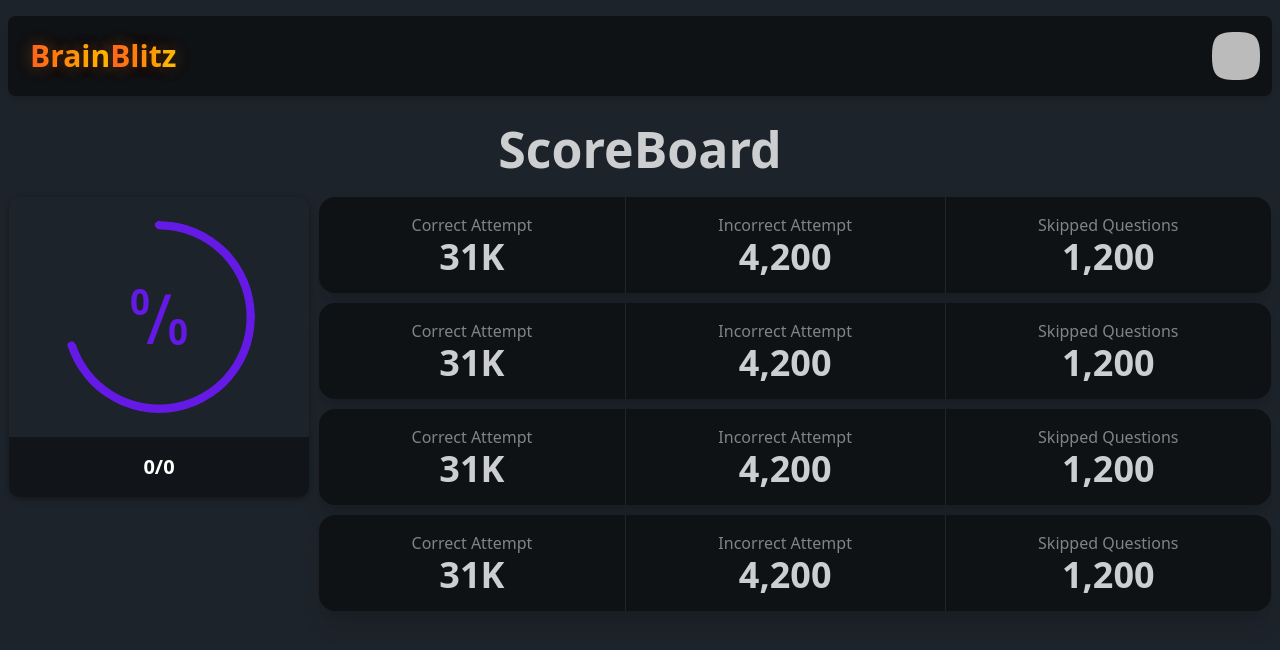
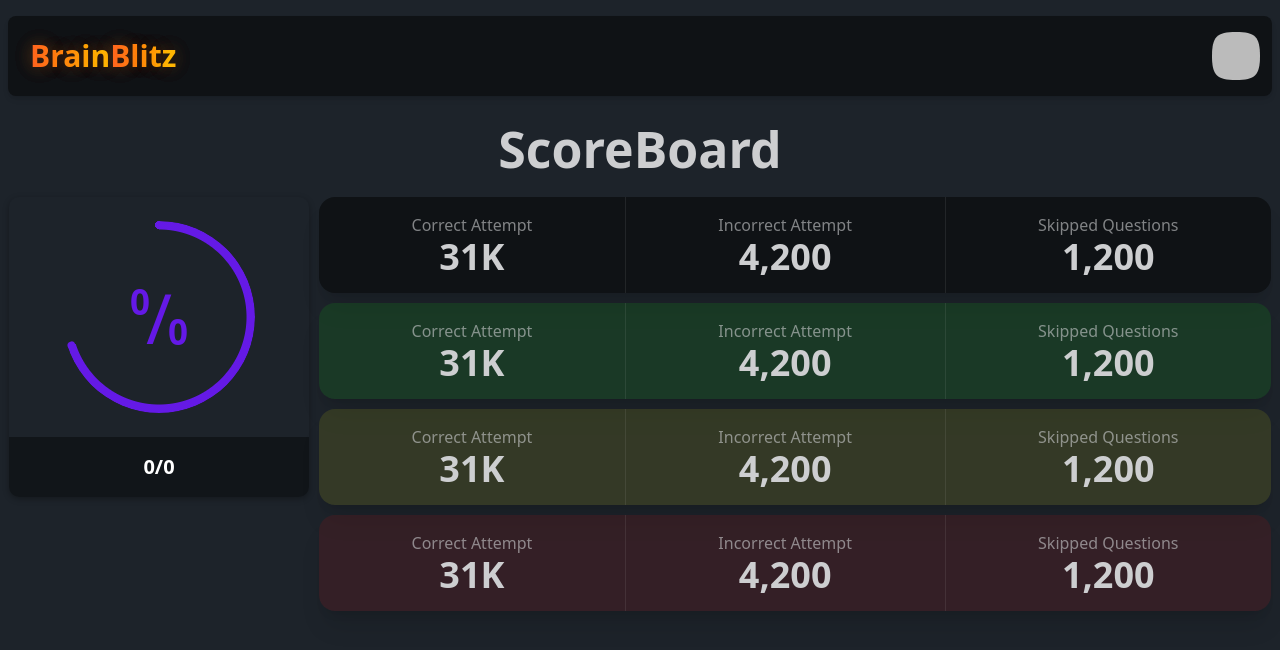
Before and after one commit to JeelRajodiya/brain-blitz, a Next.js app: page /JoinQuiz/QuizResult in a window 1280 px wide. Shown: the top 650 px of the page. Built offline with nearby package versions, Linux system fonts and the light colour scheme; no server answers; sample sign-in values are in the browser's storage.

Commit message:
color coded

```diff
--- a/pages/JoinQuiz/QuizResult.module.css
+++ b/pages/JoinQuiz/QuizResult.module.css
@@ -29,6 +29,21 @@ and the ratio of their width is 1:2 */
   display: flex;
   flex-direction: row; /* Default: columns for smaller devices */
   gap: 10px;
+}
+
+.containerTwo > :nth-child(4) {
+  /* rgb for red */
+  background-color: rgba(255, 0, 0, 0.1);
+}
+
+.containerTwo > :nth-child(3) {
+  /* rgb for yellow */
+  background-color: rgba(255, 255, 0, 0.1);
+}
+
+.containerTwo > :nth-child(2) {
+  /* rgb for green */
+  background-color: rgba(0, 255, 0, 0.1);
 }
 
 /* Media query for larger devices */
```
